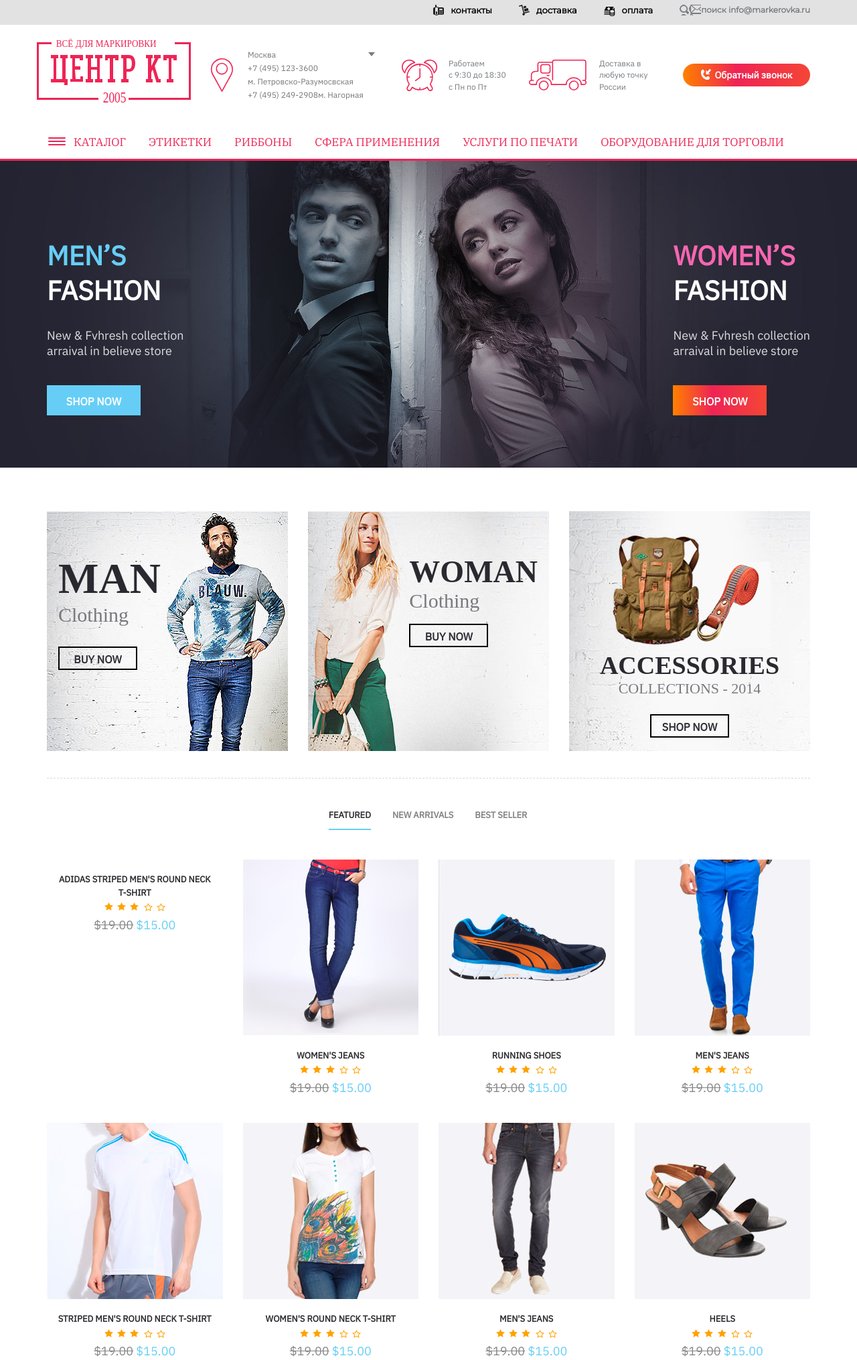
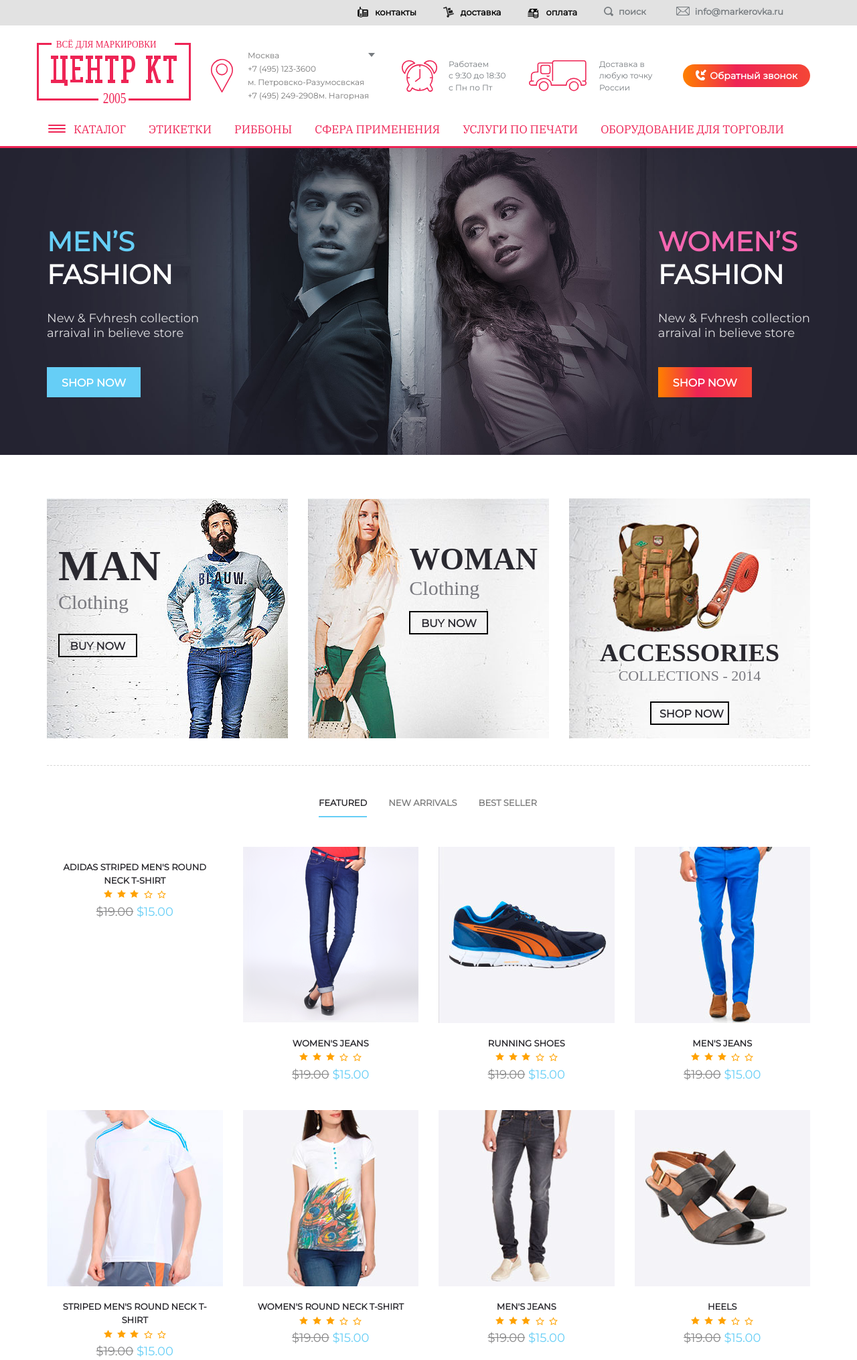
Before and after one commit to olechnaya/markerovka-website-template, a PHP site: page /index.html in a window 1280 px wide. Shown: the top 2030 px of the page at 67% size. Run offline with PHP 8.4, Linux system fonts and the light colour scheme.

Commit message:
Montserrat ff for body, markerovka vs believe

```diff
--- a/blog-detail.html
+++ b/blog-detail.html
@@ -62,7 +62,7 @@
                   </div>
               </div> <!-- top -->
 
-              <div id="believe-nav"> <!-- Nav -->
+              <div id="markerovka-nav"> <!-- Nav -->
                   <div class="container">
                       <div class="min-marg">
                           <nav class="navbar navbar-default">
--- a/blog.html
+++ b/blog.html
@@ -62,7 +62,7 @@
                   </div>
               </div> <!-- top -->
 
-              <div id="believe-nav"> <!-- Nav -->
+              <div id="markerovka-nav"> <!-- Nav -->
                   <div class="container">
                       <div class="min-marg">
                           <nav class="navbar navbar-default">
--- a/contact.html
+++ b/contact.html
@@ -62,7 +62,7 @@
                   </div>
               </div> <!-- top -->
 
-              <div id="believe-nav"> <!-- Nav -->
+              <div id="markerovka-nav"> <!-- Nav -->
                   <div class="container">
                       <div class="min-marg">
                           <nav class="navbar navbar-default">
--- a/index.html
+++ b/index.html
@@ -46,13 +46,6 @@
     font-family: 'IBM Plex Sans', sans-serif;
 font-family: 'IBM Plex Serif', serif;
 */
-
-      body {
-
- font-family: 'IBM Plex Sans', sans-serif;
-
-
-      }
     </style>
   </head>
   <body>
@@ -75,7 +68,7 @@ font-family: 'IBM Plex Serif', serif;
                   </div>
               </div> <!-- top -->
 
-              <div id="believe-nav"> <!-- Nav -->
+              <div id="markerovka-nav"> <!-- Nav -->
                   <div class="container">
                       <div class="min-marg">
                           <nav class="navbar navbar-default">
--- a/responsive.css
+++ b/responsive.css
@@ -102,15 +102,15 @@
     .collapse.in{
   		display:block !important;
 	}
-    #believe-nav .navbar-nav>li{
+    #markerovka-nav .navbar-nav>li{
         padding-left:0;
         margin-bottom:20px;
     }
-    #believe-nav .navbar-nav>li>a{
+    #markerovka-nav .navbar-nav>li>a{
         padding-left:0;
         padding-right:0;
     }
-    #believe-nav .navbar-nav.navbar-right>li>a{
+    #markerovka-nav .navbar-nav.navbar-right>li>a{
         display:inline-block;
     }
     .navbar-default .navbar-collapse, .navbar-default .navbar-form{
@@ -785,7 +785,7 @@
         margin-bottom: 8px;
 
     }
-    .navbar-default .navbar-toggle, #believe-nav .navbar-brand h1{
+    .navbar-default .navbar-toggle, #markerovka-nav .navbar-brand h1{
         font-size: 24px;
 
     }
--- a/style.css
+++ b/style.css
@@ -12,7 +12,7 @@ html,body{
     margin:0;
     padding:0;
     height:auto;
-    font-family: 'Raleway', sans-serif;
+    font-family: 'Montserrat', sans-serif;
     font-weight: 400;
     color:#2b2a2f;
 }
@@ -85,10 +85,11 @@ blockquote{
 
 .top-support{
     margin:0;
-    padding:7px 0;
+    padding:10px 0 5px;
     float:right;
 }
-.top-support li{
+.top-support li,
+.top-control a {
     float:left;
     list-style:none;
     font-size:13px;
@@ -120,13 +121,13 @@ blockquote{
 }
 
 .top-control a i.fa-search {
-    width: 16px; height: 16px; float: left;
+    width: 14px; height: 14px; float: left; margin-right: 8px;
     background:url('images/top-menu-icon-search.svg');
 }
 
 .top-control a i.fa-envelope {
-    width: 16px; height: 16px; float: left;
-    background:url('images/top-menu-icon-envelope.svg');
+    width: 20px; height: 13px; float: left; margin-right: 8px;
+    background:url('images/top-menu-icon-envelope.svg') no-repeat;
 }
 
 .top-support li a i.fa-delivery  {
@@ -177,7 +178,7 @@ blockquote{
 }
 .top-control{
     float:right;
-    padding:7px 0;
+    padding:10px 0 8px;
 }
 .homepage-2.gold .top-control{
     float:right;
@@ -186,6 +187,7 @@ blockquote{
 .top-control a{
     color:#777c80;
     text-decoration: none;
+        line-height: 15px;
    transition: all .3s ease;
     -moz-transition: all .3s ease;
     -webkit-transition: all .3s ease;
@@ -193,6 +195,10 @@ blockquote{
 
 .top-control a:hover {
   color: #000;
+}
+
+.top-control a:first-child {
+  margin-right: 45px;
 }
 
 .homepage-2 .top-control a{
@@ -232,23 +238,23 @@ blockquote{
     margin-bottom: 0px;
 }
 
-#believe-nav{
-    padding:20px 0;
-}
-.homepage-2 #believe-nav{
+#markerovka-nav{
+    padding:20px 0 0;
+}
+.homepage-2 #markerovka-nav{
     padding:15px 0 35px;
 }
-#believe-nav .navbar-default{
+#markerovka-nav .navbar-default{
     border:none;
     margin:0;
     border-radius:0;
     min-height:0;
     background:none;
 }
-#believe-nav .navbar-brand{
+#markerovka-nav .navbar-brand{
     padding:0;
 }
-.homepage-2 #believe-nav .navbar-brand h1{
+.homepage-2 #markerovka-nav .navbar-brand h1{
     padding:0 0;
     height:auto;
     color: #364a62;
```
Also changed, not shown: other parts of style.css (+19 -19 lines).
